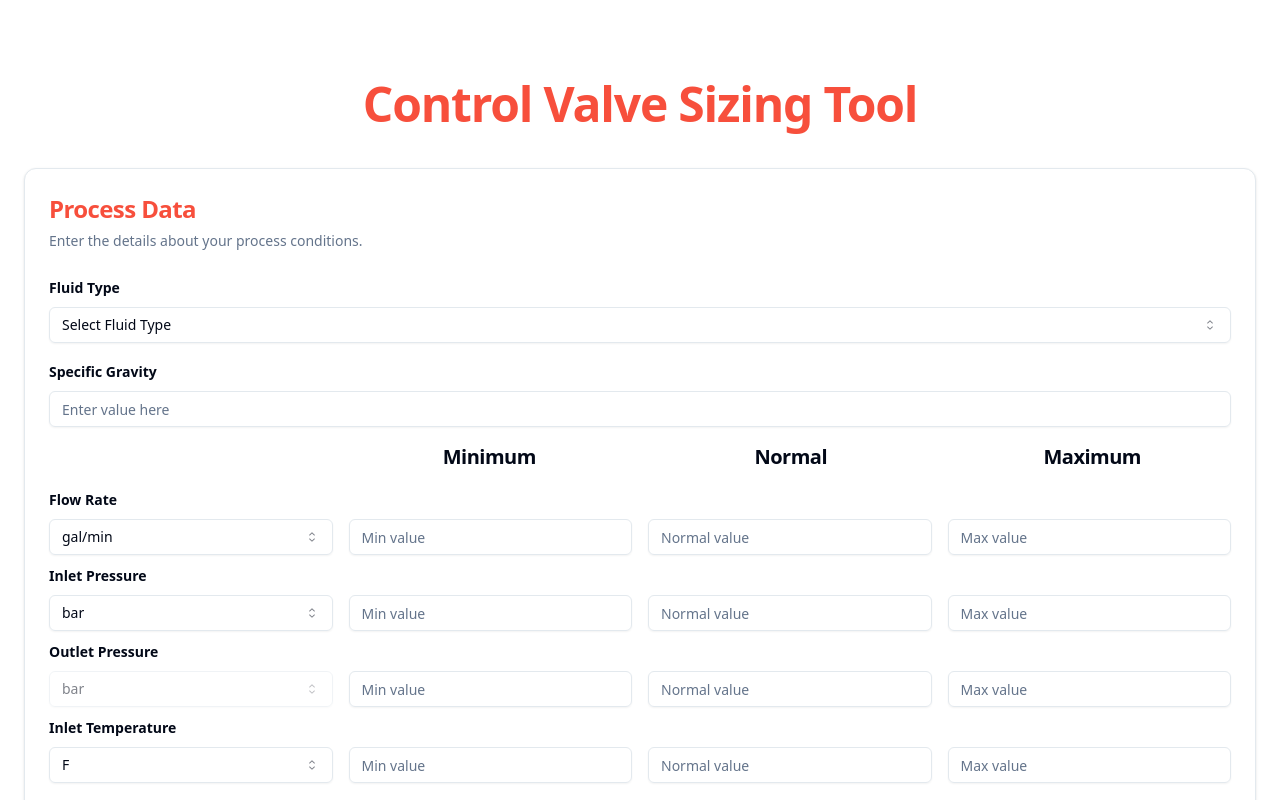
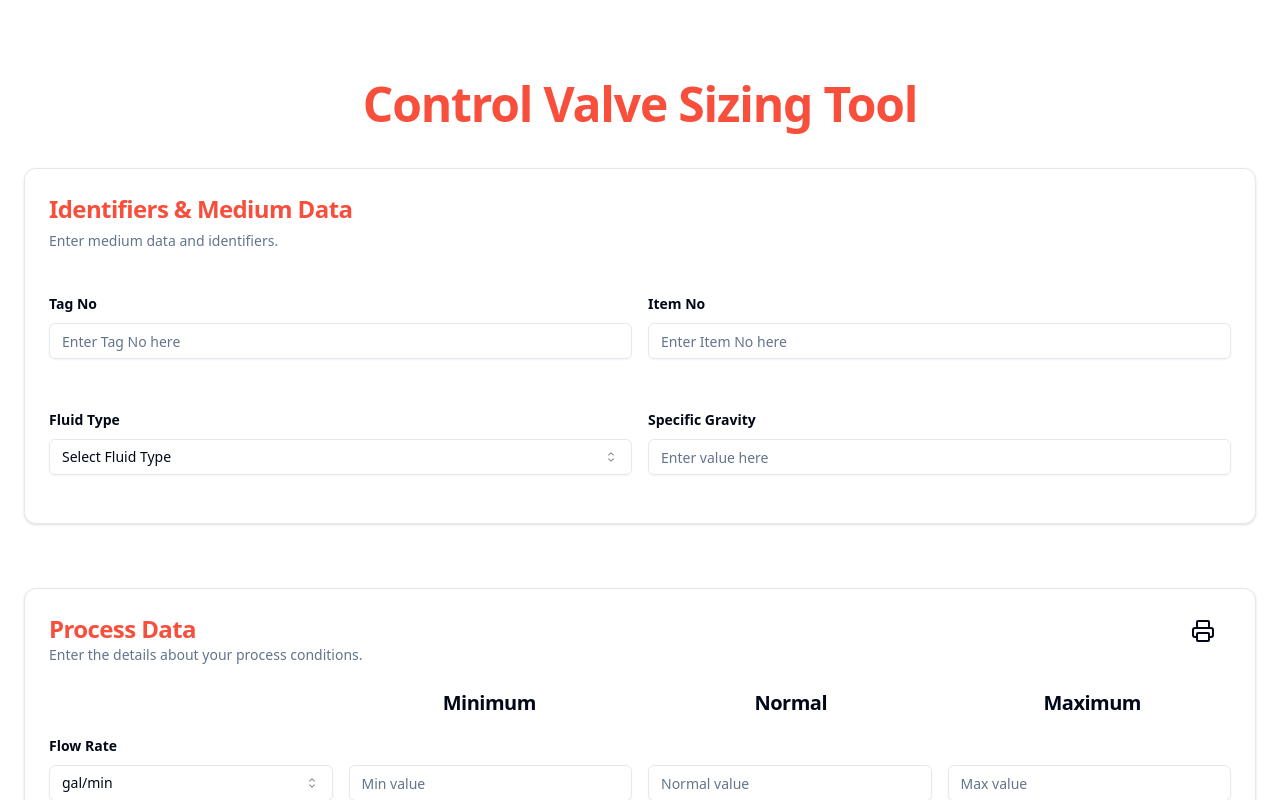
Before and after one commit to Adithyan777/messen-static, a Next.js app: page / in a window 1280 px wide. Shown: the top 800 px of the page. Built offline with nearby package versions, Linux system fonts and the light colour scheme.

Commit message:
Added the print functionality as well as the required identifiers input boxes.
Need to modify the printTemplate as needed for the client.

```diff
--- a/app/stateStore.js
+++ b/app/stateStore.js
@@ -46,6 +46,10 @@ const stateStore = create(set => ({
         requiredCv: undefined
     },
     formData: {
+        identifiers: {
+            tagNo : undefined,
+            itemNo : undefined
+        },
         normal: {
             fluidType: undefined,
             inletPressure: undefined,
@@ -96,7 +100,11 @@ const stateStore = create(set => ({
             };
             return { formData: newFormData, error: "" };
         }
-        parsedValue = parseFloat(value);
+        if (caseType === "identifiers" && key === "tagNo") {
+            parsedValue = value;
+        }else{
+            parsedValue = parseFloat(value);
+        }
         const newFormData = {
             ...state.formData,
             [caseType]: {
@@ -124,6 +132,10 @@ const stateStore = create(set => ({
     })),
     fillSampleData: () => set(() => {
         const sampleData = {
+            identifiers: {
+                tagNo: "TAG-001",
+                itemNo: "ITEM-001"
+            },
             normal: {
                 fluidType: "Water",
                 inletPressure: 146,
--- /dev/null
+++ b/components/PrintTemplate.jsx
@@ -0,0 +1,91 @@
+import stateStore from '@/app/stateStore';
+import React from 'react'
+
+const PrintTemplate = React.forwardRef((props, ref) => {
+
+    const { formData, selectedUnits } = stateStore()
+
+    return (
+      <div ref={ref} className="flex flex-col items-center p-5">
+        <div className="flex items-center justify-between w-full mb-5">
+          <img src="/messen-logo2.png" alt="Messen Logo" />
+          <h1 className="text-primary scroll-m-20 text-4xl font-extrabold tracking-tight lg:text-5xl">Valve Sizing Report</h1>
+      </div>
+        <table>
+        <thead>
+          <tr>
+            <th className="border text-primary px-2 py-1">Tag No</th>
+            <th className="border text-primary px-2 py-1">Item No</th>
+            <th className="border text-primary px-2 py-1">Fluid Type</th>
+            <th className="border text-primary px-2 py-1">Specific Gravity</th>
+          </tr>
+        </thead>
+        <tbody>
+          <tr>
+            <td className="border border-black px-2 py-1">{formData.identifiers?.tagNo}</td>
+            <td className="border border-black px-2 py-1">{formData.identifiers?.itemNo}</td>
+            <td className="border border-black px-2 py-1">{formData.normal?.fluidType}</td>
+            <td className="border border-black px-2 py-1">{formData.normal?.specificGravity}</td>
+          </tr>
+        </tbody>
+      </table>
+        <table>
+          <thead>
+            <tr>
+              <th className="border text-primary px-2 py-1">Quantity</th>
+              <th className="border text-primary px-2 py-1">Units</th>
+              <th className="border text-primary px-2 py-1">Minimum</th>
+              <th className="border text-primary px-2 py-1">Normal</th>
+              <th className="border text-primary px-2 py-1">Maximum</th>
+            </tr>
+          </thead>
+          <tbody>
+            <tr>
+              <td className="border border-black px-2 py-1">Flow Rate</td>
+              <td className="border border-black px-2 py-1">[{selectedUnits?.flowRate}]</td>
+              <td className="border border-black px-2 py-1">{formData.minimum?.flowRate}</td>
+              <td className="border border-black px-2 py-1">{formData.normal?.flowRate}</td>
+              <td className="border border-black px-2 py-1">{formData.maximum?.flowRate}</td>
+            </tr>
+            <tr>
+              <td className="border border-black px-2 py-1">Inlet Pressure</td>
+              <td className="border border-black px-2 py-1">[{selectedUnits?.inletPressure}]</td>
+              <td className="border border-black px-2 py-1">{formData.minimum?.inletPressure}</td>
+              <td className="border border-black px-2 py-1">{formData.normal?.inletPressure}</td>
+              <td className="border border-black px-2 py-1">{formData.maximum?.inletPressure}</td>
+            </tr>
+            <tr>
+              <td className="border border-black px-2 py-1">Outlet Pressure</td>
+              <td className="border border-black px-2 py-1">[{selectedUnits?.inletPressure}]</td>
+              <td className="border border-black px-2 py-1">{formData.minimum?.outletPressure}</td>
+              <td className="border border-black px-2 py-1">{formData.normal?.outletPressure}</td>
+              <td className="border border-black px-2 py-1">{formData.maximum?.outletPressure}</td>
+            </tr>
+            <tr>
+              <td className="border border-black px-2 py-1">Pressure Difference</td>
+              <td className="border border-black px-2 py-1">[{selectedUnits?.inletPressure}]</td>
+              <td className="border border-black px-2 py-1">{(formData.minimum?.inletPressure - formData.minimum?.outletPressure) || ''}</td>
+              <td className="border border-black px-2 py-1">{(formData.normal?.inletPressure - formData.normal?.outletPressure) || ''}</td>
+              <td className="border border-black px-2 py-1">{(formData.maximum?.inletPressure - formData.maximum?.outletPressure) || ''}</td>
+            </tr>
+            <tr>
+              <td className="border border-black px-2 py-1">Inlet Temperature (°F)</td>
+              <td className="border border-black px-2 py-1">[{selectedUnits?.inletTemperature}]</td>
+              <td className="border border-black px-2 py-1">{formData.minimum?.inletTemperature}</td>
+              <td className="border border-black px-2 py-1">{formData.normal?.inletTemperature}</td>
+              <td className="border border-black px-2 py-1">{formData.maximum?.inletTemperature}</td>
+            </tr>
+            <tr>
+              <td colSpan="2" className="border text-primary text-lg font-semibold px-2 py-1">Required Cv</td>
+              <td className="border text-primary text-lg font-semibold px-2 py-1">{formData.minimum?.requiredCv}</td>
+              <td className="border text-primary text-lg font-semibold px-2 py-1">{formData.normal?.requiredCv}</td>
+              <td className="border text-primary text-lg font-semibold px-2 py-1">{formData.maximum?.requiredCv}</td>
+            </tr>
+          </tbody>
+        </table>
+      </div>
+    );
+  });
+
+
+export default PrintTemplate
--- a/components/newComponent.jsx
+++ b/components/newComponent.jsx
@@ -1,5 +1,7 @@
 'use client';
-import React from 'react';
+import React, { useRef } from 'react';
+import { useReactToPrint } from 'react-to-print';
+import PrintTemplate from './PrintTemplate';
 import { Card, CardHeader, CardTitle, CardDescription, CardContent, CardFooter } from "@/components/ui/card";
 import { Label } from "@/components/ui/label";
 import { Select, SelectTrigger, SelectValue, SelectContent, SelectItem } from "@/components/ui/select";
@@ -7,6 +9,7 @@ import { Input } from "@/components/ui/input";
 import { Button } from './ui/button';
 import stateStore from '@/app/stateStore';
 const { calculateRequiredCv } = require('../app/calculations.js');
+import { Printer } from 'lucide-react';
 
 const convertFormData = (simplifiedFormData, selectedUnits) => {
     const convertedFormData = {};
@@ -32,6 +35,16 @@ const findCv = (formData,selectedUnits) => {
 
 function NewComponent() {
     const { units, formData, selectedUnits, error, setFormData, setUnit, fillSampleData, clearFormData } = stateStore();
+
+    const printRef = useRef();
+
+    const handlePrint = useReactToPrint({
+        content: () => printRef.current,
+    });
+
+    const updateAndPrint = () => {
+        handlePrint();
+    };
 
     const isNormalChanged = () => {
         return ['flowRate', 'inletPressure', 'outletPressure', 'inletTemperature'].some(
@@ -96,23 +109,53 @@ function NewComponent() {
 
     return (
         <>
-            <form onSubmit={handleSubmit}>
+            <div style={{ display: 'none' }}>
+                <PrintTemplate ref={printRef} />
+            </div>
+            <div className='space-y-16'>
             <Card>
                 <CardHeader>
-                        <CardTitle className="text-primary scroll-m-20 text-2xl font-bold tracking-tight">Process Data</CardTitle>
-                        <CardDescription>Enter the details about your process conditions.</CardDescription>
+                    <CardTitle className="text-primary scroll-m-20 text-2xl font-bold tracking-tight">Identifiers & Medium Data</CardTitle>
+                    <CardDescription>Enter medium data and identifiers.</CardDescription>
                 </CardHeader>
-                    <CardContent className="space-y-4">
+                <CardContent className="space-y-4 grid grid-cols-1 md:grid-cols-2 gap-4">
+                    <div className="space-y-2 md:my-4">
+                        <Label className="font-bold" htmlFor="tag-no">Tag No</Label>
+                        <Input
+                        id="tag-no"
+                        type="text"
+                        value={formData.identifiers?.tagNo || ''}
+                        placeholder="Enter Tag No here"
+                        onChange={(e) => {
+                            handleInputChange("identifiers", "tagNo", e.target.value);
+                        }}
+                        />
+                    </div>
+                    <div className="space-y-2">
+                        <Label className="font-bold" htmlFor="item-no">Item No</Label>
+                        <Input
+                        id="item-no"
+                        type="text"
+                        value={formData.identifiers?.itemNo || ''}
+                        placeholder="Enter Item No here"
+                        onChange={(e) => {
+                            handleInputChange("identifiers", "itemNo", e.target.value);
+                        }}
+                        />
+                    </div>
                     <div className="space-y-2">
                         <Label className="font-bold" htmlFor="fluid-type">Fluid Type</Label>
                         <div className="w-full">
-                                <Select id="fluid-type" value={formData.normal.fluidType || ''}
+                        <Select
+                            id="fluid-type"
+                            value={formData.normal.fluidType || ''}
                             required
                             onValueChange={(value) => {
                             setFormData("normal", "fluidType", value);
                             setFormData("minimum", "fluidType", value);
                             setFormData("maximum", "fluidType", value);
-                                        }}>
+                            }}
+                        >
                             <SelectTrigger>
                             <SelectValue placeholder="Select Fluid Type" />
                             </SelectTrigger>
@@ -126,10 +169,9 @@ function NewComponent() {
                     </div>
                     <div className="space-y-2">
                         <Label className="font-bold" htmlFor="specific-gravity">Specific Gravity</Label>
-                            {
-                                formData.normal.fluidType === 'Other Liquids' || formData.normal.fluidType === 'Other Gases' ?
-                                <Label className="font" htmlFor="specific-gravity">(required)</Label> : <></>
-                            }
+                        {formData.normal.fluidType === 'Other Liquids' || formData.normal.fluidType === 'Other Gases' ? (
+                        <Label className="font" htmlFor="specific-gravity">(required)</Label>
+                        ) : null}
                         <Input
                         id="specific-gravity"
                         type="number"
@@ -138,13 +180,31 @@ function NewComponent() {
                         placeholder="Enter value here"
                         required={formData.normal?.fluidType === 'Other Liquids' || formData.normal?.fluidType === 'Other Gases'}
                         onChange={(e) => {
-                                    handleInputChange("normal", "specificGravity", e.target.value)
-                                    handleInputChange("minimum", "specificGravity", e.target.value)
-                                    handleInputChange("maximum", "specificGravity", e.target.value)
-
+                            handleInputChange("normal", "specificGravity", e.target.value);
+                            handleInputChange("minimum", "specificGravity", e.target.value);
+                            handleInputChange("maximum", "specificGravity", e.target.value);
                         }}
                         />
                     </div>
+                </CardContent>
+                <CardFooter/>
+            </Card>
+            <form onSubmit={handleSubmit}>
+                <Card>
+                    <CardHeader>
+                        <div className='flex justify-between'>
+                            <div>
+                                <CardTitle className="text-primary scroll-m-20 text-2xl font-bold tracking-tight">Process Data</CardTitle>
+                                <CardDescription>Enter the details about your process conditions.</CardDescription>
+                            </div>
+                            <div>
+                                <Button variant="icon" onClick={updateAndPrint}>
+                                    <Printer size={24} />
+                                </Button>
+                            </div>
+                        </div>
+                    </CardHeader>
+                    <CardContent className="space-y-4">
                             <div className="hidden md:grid grid-cols-1 md:grid-cols-4 gap-6">
                                 <Label className="scroll-m-20 text-xl font-semibold tracking-tight flex justify-center"></Label>
                                 <Label className="scroll-m-20 text-xl font-semibold tracking-tight flex justify-center">Minimum</Label>
@@ -372,6 +432,7 @@ function NewComponent() {
                     </CardFooter>
                 </Card>
             </form>
+            </div>
         </>
     );
 }
--- a/package.json
+++ b/package.json
@@ -16,9 +16,11 @@
     "class-variance-authority": "^0.7.0",
     "clsx": "^2.1.1",
     "convert-units": "^2.3.4",
+    "lucide-react": "^0.408.0",
     "next": "14.2.4",
     "react": "^18",
     "react-dom": "^18",
+    "react-to-print": "^2.15.1",
     "tailwind-merge": "^2.3.0",
     "tailwindcss-animate": "^1.0.7",
     "zustand": "^4.5.2"
```
Also changed, not shown: app/globals.css (+25 -0 lines), public/messen-logo2.png (added), 1 other file (tests, documents, lock files or other folders). Lines whose indentation alone changed are shown as unchanged.
